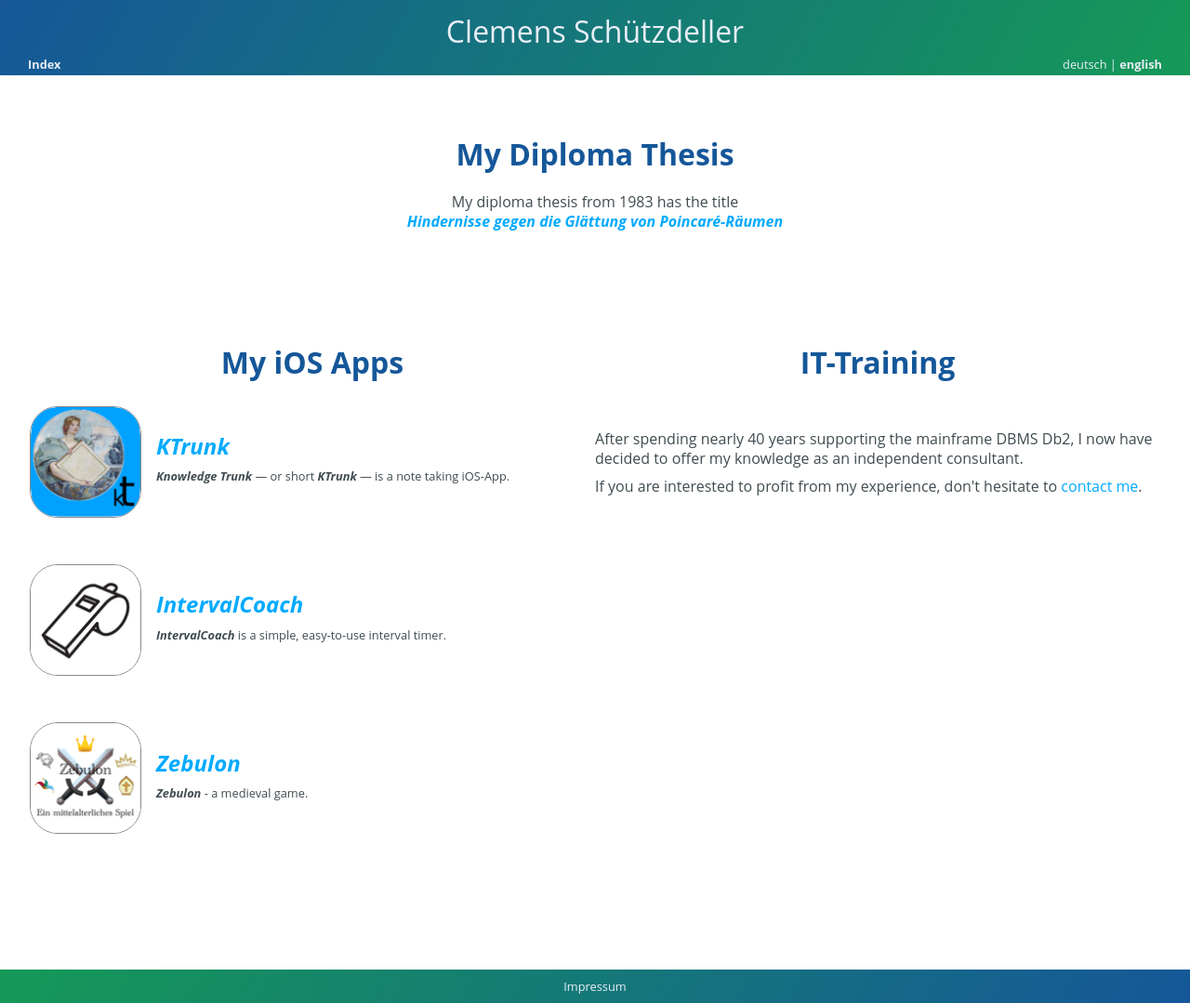
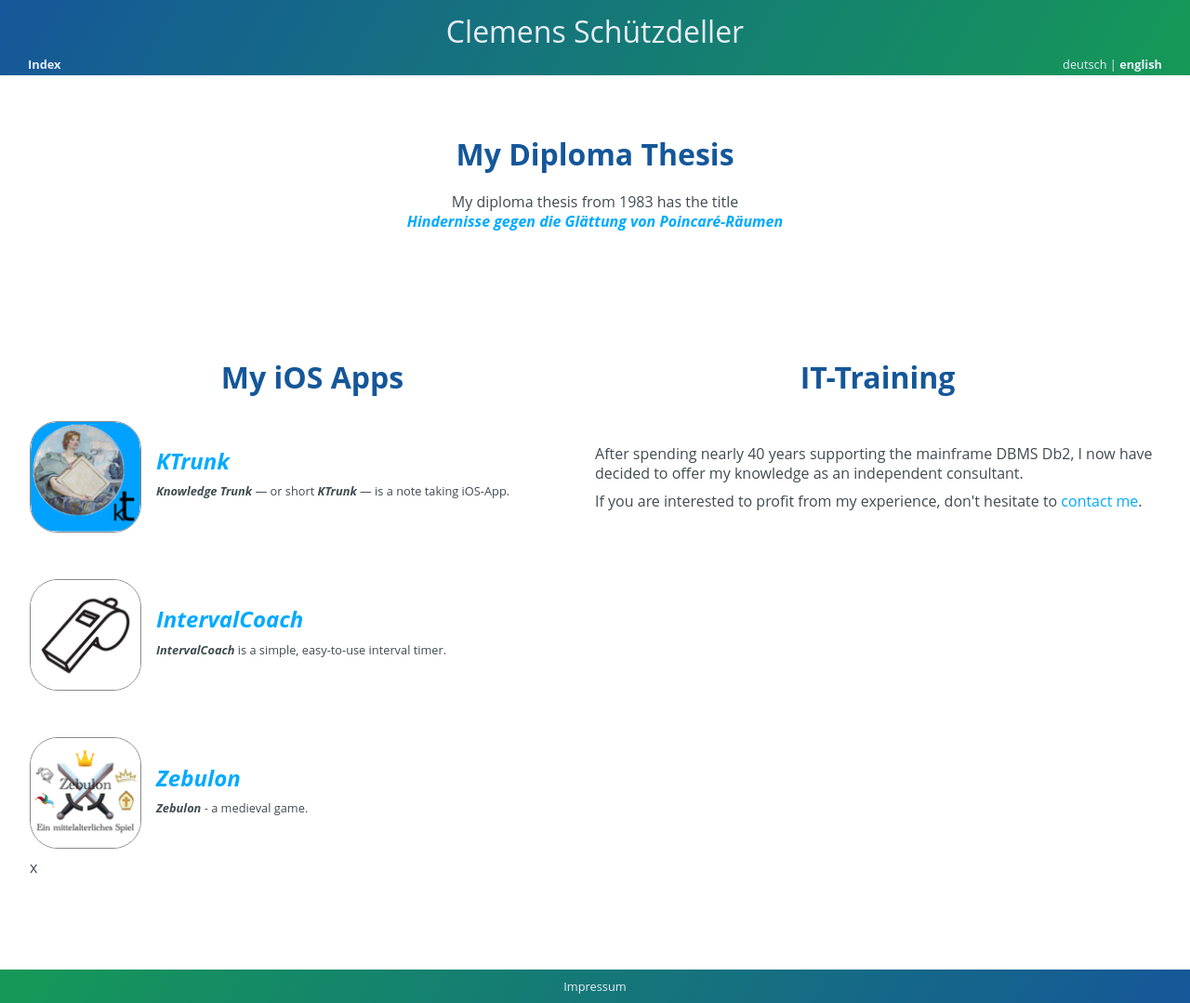
Before and after one commit to cs-LA/home, a Jekyll site: the page built from README.md, in a window 1280 px wide. Shown: the whole page at 93% size. Built offline with Jekyll 4.4.1, drawn with Linux system fonts in a browser that asks for light colours; our own code applies the rules of GitHub Pages for plain Markdown files.

Commit message:
Update default.html

```diff
--- a/_layouts/default.html
+++ b/_layouts/default.html
@@ -20,17 +20,22 @@
         box-sizing: border-box;
       }
 
+      .columns {
+        margin-top: 1em;
+        margin-bottom: 1em;
+      }
+      /* Clear floats after the columns */
+      .columns:after {
+        content: "x";
+        display: table;
+        clear: both;
+      }
+
       .column50 {
         float: left;
         width: 50%;
       }
 
-      /* Clear floats after the columns */
-      .columns:after {
-        content: "";
-        display: table;
-        clear: both;
-      }
 
 
       body {
```
